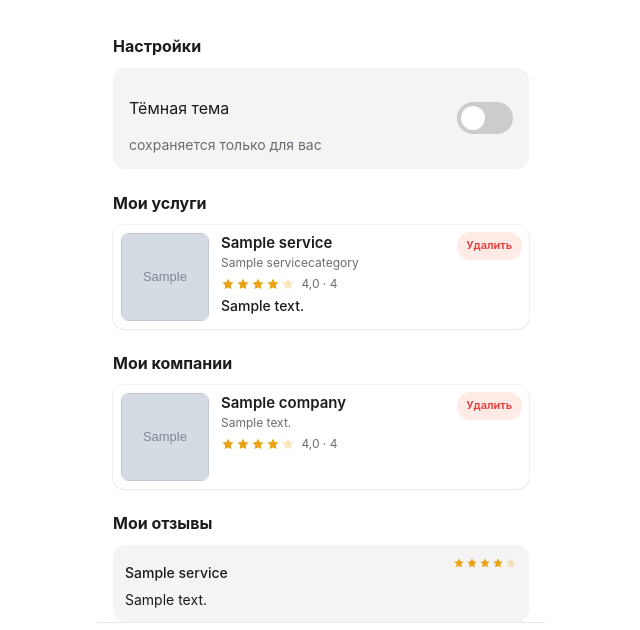
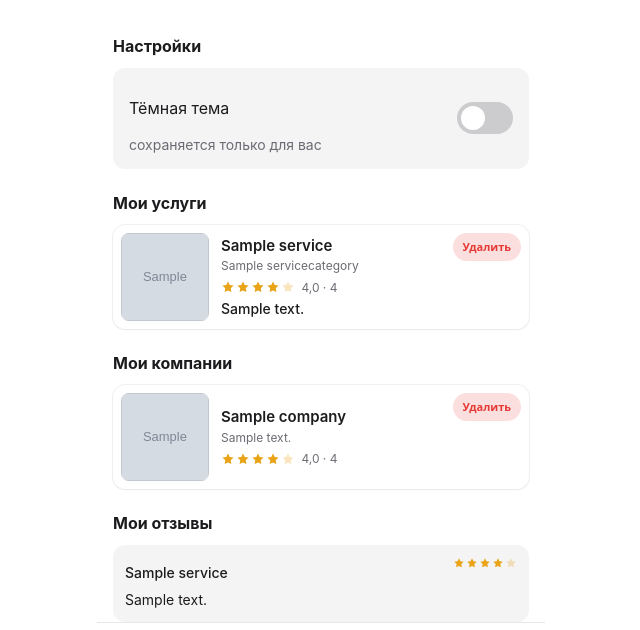
Before and after one commit to MaxMpt/MarketPlace_VB, a Django app: page /profile/ in a window 1280 px wide. Shown: the part 301-931 px from the top of the page, without its empty margins (319-959 px from the left). Run offline with Django 5.2, Linux system fonts and the light colour scheme; tables that the repository leaves empty hold one stand-in row (values such as "Sample post"); grey boxes marked "Sample" are stand-in pictures; some libraries are stand-ins or nearby versions.

Commit message:
Restore card layout, styled delete in profile

```diff
--- a/static/catalog/app.css
+++ b/static/catalog/app.css
@@ -126,43 +126,25 @@ button, input, textarea { font: inherit; font-size: 16px; }
 .section h3 { margin: 0 0 .75rem; }
 .stack { display: flex; flex-direction: column; gap: .75rem; }
 .card {
-  position: relative;
   display: flex;
+  flex-direction: row;
+  align-items: center;
   gap: .75rem;
   padding: .5rem;
   border-radius: .75rem;
   background: var(--surface);
   box-shadow: var(--card);
 }
-.card-hit { display: flex; gap: .75rem; flex: 1; min-width: 0; color: inherit; }
 .card-img { width: 88px; height: 88px; border-radius: .5rem; overflow: hidden; background: var(--bg); flex-shrink: 0; }
 .card-img img { width: 100%; height: 100%; object-fit: cover; }
 .card-body { min-width: 0; flex: 1; }
 .card-own { position: relative; }
-.card-own .card-body { padding-right: 4.25rem; }
+.card-own .card { padding-right: 4.5rem; }
 .card-title { margin: 0; font-size: 15px; font-weight: 600; overflow: hidden; text-overflow: ellipsis; white-space: nowrap; }
 .card-sub { margin: .2rem 0 0; font-size: 12px; color: var(--muted); white-space: nowrap; overflow: hidden; text-overflow: ellipsis; }
 .card-meta { display: flex; align-items: center; gap: .4rem; margin-top: .4rem; font-size: 12px; color: var(--muted); }
 .card-price { margin: .35rem 0 0; font-size: 14px; font-weight: 500; }
-.card-del { position: absolute; top: .45rem; right: .45rem; margin: 0; }
-.card-del button {
-  appearance: none;
-  -webkit-appearance: none;
-  display: inline-flex;
-  align-items: center;
-  justify-content: center;
-  height: 1.75rem;
-  padding: 0 .6rem;
-  border: 0;
-  border-radius: 999px;
-  background: color-mix(in oklab, var(--danger) 12%, var(--surface));
-  color: var(--danger);
-  font: inherit;
-  font-size: 11px;
-  font-weight: 600;
-  line-height: 1;
-  cursor: pointer;
-}
+.card-del { position: absolute; top: .5rem; right: .5rem; z-index: 2; margin: 0; }
 .stars { display: inline-flex; color: var(--star); gap: 1px; }
 .pad { padding: 1rem; }
 .pad-top { padding: 1rem 1rem 0; }
--- a/templates/base.html
+++ b/templates/base.html
@@ -6,7 +6,7 @@
   <meta name="viewport" content="width=device-width, initial-scale=1, viewport-fit=cover, maximum-scale=1, user-scalable=no">
   <meta name="theme-color" content="{% if theme == 'dark' %}#1c1c1e{% else %}#ffffff{% endif %}">
   <title>{{ title|default:"ВБ2 Каталог" }}</title>
-  <link rel="stylesheet" href="{% static 'catalog/app.css' %}">
+  <link rel="stylesheet" href="{% static 'catalog/app.css' %}?v=4">
   <script src="https://telegram.org/js/telegram-web-app.js"></script>
 </head>
 <body>
--- a/templates/catalog/_card.html
+++ b/templates/catalog/_card.html
@@ -1,6 +1,5 @@
 {% load catalog_tags %}
-<article class="card">
-  <a class="card-hit" href="{{ href }}">
+<a class="card" href="{{ href }}">
   <div class="card-img">
     {% if cover %}<img src="{{ cover }}" alt="">{% endif %}
   </div>
@@ -16,4 +15,3 @@
     {% if price %}<p class="card-price">{{ price }}</p>{% endif %}
   </div>
 </a>
-</article>
--- a/templates/catalog/profile.html
+++ b/templates/catalog/profile.html
@@ -38,7 +38,7 @@
           {% csrf_token %}
           <input type="hidden" name="kind" value="service">
           <input type="hidden" name="pk" value="{{ s.pk }}">
-          <button type="submit">Удалить</button>
+          <button type="submit" style="appearance:none;-webkit-appearance:none;border:0;border-radius:999px;height:28px;padding:0 10px;background:rgba(229,57,53,.16);color:#e53935;font:600 11px/1 system-ui,sans-serif">Удалить</button>
         </form>
       </div>
     {% empty %}
@@ -59,7 +59,7 @@
           {% csrf_token %}
           <input type="hidden" name="kind" value="company">
           <input type="hidden" name="pk" value="{{ c.pk }}">
-          <button type="submit">Удалить</button>
+          <button type="submit" style="appearance:none;-webkit-appearance:none;border:0;border-radius:999px;height:28px;padding:0 10px;background:rgba(229,57,53,.16);color:#e53935;font:600 11px/1 system-ui,sans-serif">Удалить</button>
         </form>
       </div>
     {% endfor %}
```
Lines whose indentation alone changed are shown as unchanged.
